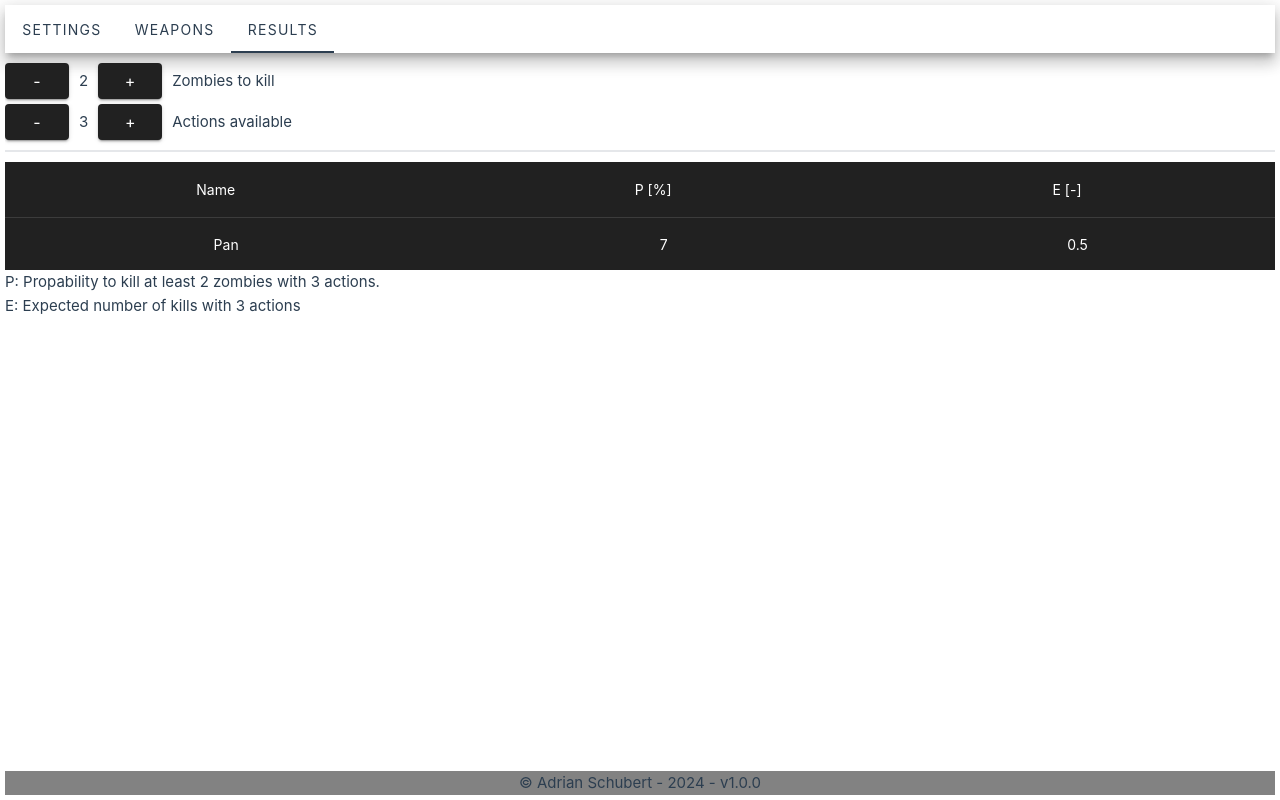
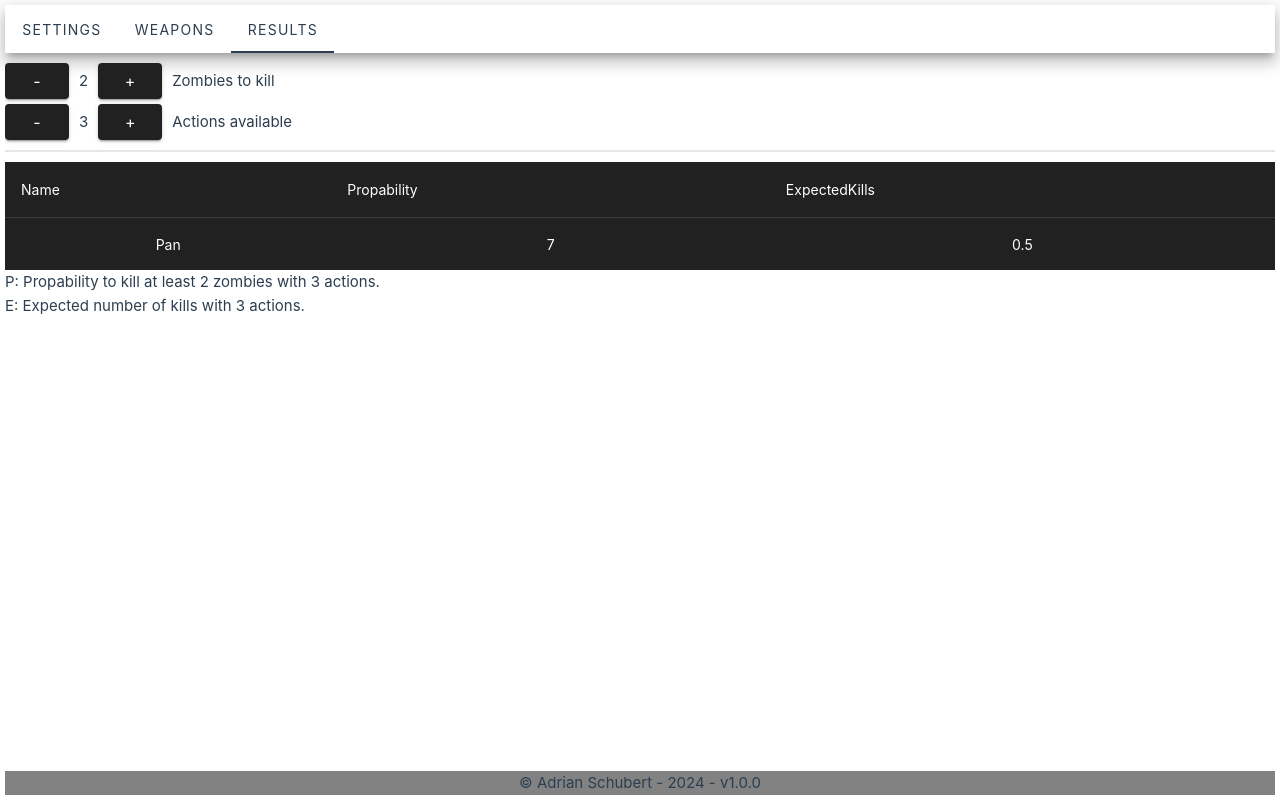
Before and after one commit to adrischu/ZombicideCalculator, a Vue app: page / in a window 1280 px wide. Both pictures are taken after a click on the tab "RESULTS". Built offline with nearby package versions, Linux system fonts and the light colour scheme.

Commit message:
playing with datatable

```diff
--- a/src/components/WindowResults.vue
+++ b/src/components/WindowResults.vue
@@ -4,17 +4,11 @@
     <plus-minus v-model="actions">Actions available</plus-minus>
     <v-divider thickness="2" style="margin-top: 10px; margin-bottom: 10px"></v-divider>
 
-    <v-data-table
-      :headers="tableHeaders"
-      class="text-center"
-      :items="tableProps"
-      hide-default-footer
-      items-per-page="-1"
-    />
+    <v-data-table class="text-center" :items="tableItems" hide-default-footer items-per-page="-1" />
     <div style="text-align: left">
       P: Propability to kill at least {{ toKill }} zombies with {{ actions }} actions.
     </div>
-    <div style="text-align: left">E: Expected number of kills with {{ actions }} actions</div>
+    <div style="text-align: left">E: Expected number of kills with {{ actions }} actions.</div>
   </div>
 </template>
 
@@ -26,7 +20,7 @@ import plusMinus from './plus-minus.vue'
 const toKill = ref(2)
 const actions = ref(3)
 const dataState = useDataStateStore()
-const tableProps = computed(() => {
+const tableItems = computed(() => {
   const props: { name: string; propability: number; expectedKills: number }[] = []
   dataState.selectedWeapons.forEach((weapon) => {
     props.push({
@@ -37,11 +31,11 @@ const tableProps = computed(() => {
   })
   return props
 })
-const tableHeaders = [
-  { title: 'Name', key: 'name', align: 'center' },
-  { title: 'P [%]', key: 'propability', align: 'center' },
-  { title: 'E [-]', key: 'expectedKills', align: 'center' },
-]
+// const tableHeaders = [
+//   { title: 'Name', key: 'name', align: 'center' },
+//   { title: 'P [%]', key: 'propability', align: 'center' },
+//   { title: 'E [-]', key: 'expectedKills', align: 'center' },
+// ]
 </script>
 
 <style scoped></style>
--- a/src/components/WindowWeapons.vue
+++ b/src/components/WindowWeapons.vue
@@ -79,7 +79,9 @@ function addWeapon() {
 }
 
 const weaponPool = computed(() => {
-  return allWeapons.filter((weapon) => weapon.isIncludedInSeasons(dataState.selectedSeasons))
+  return allWeapons
+    .filter((weapon) => weapon.isIncludedInSeasons(dataState.selectedSeasons))
+    .sort((a, b) => a.name.localeCompare(b.name))
 })
 
 // function cullSelectedWeapons() {
```
Also changed, not shown: 1 other file (tests, documents, lock files or other folders).
